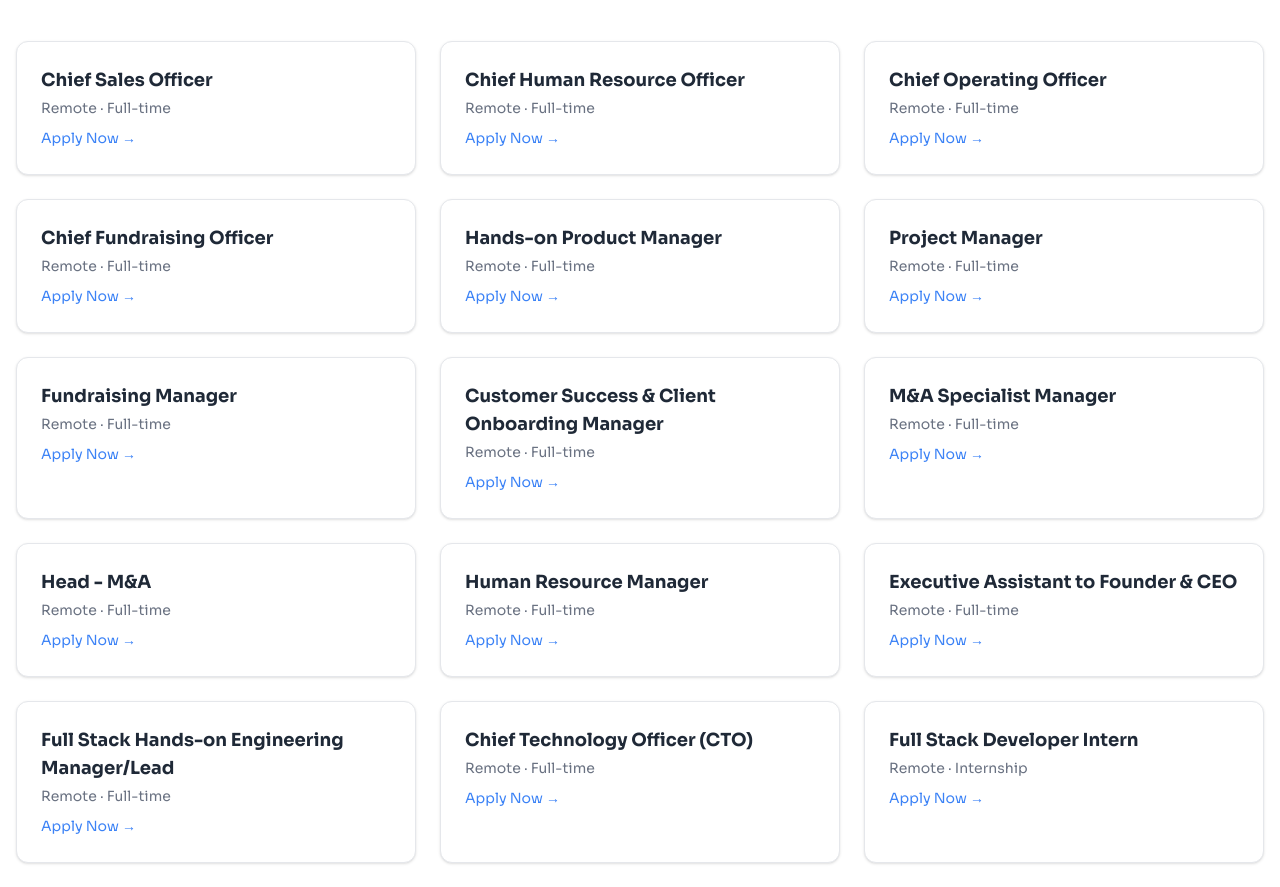
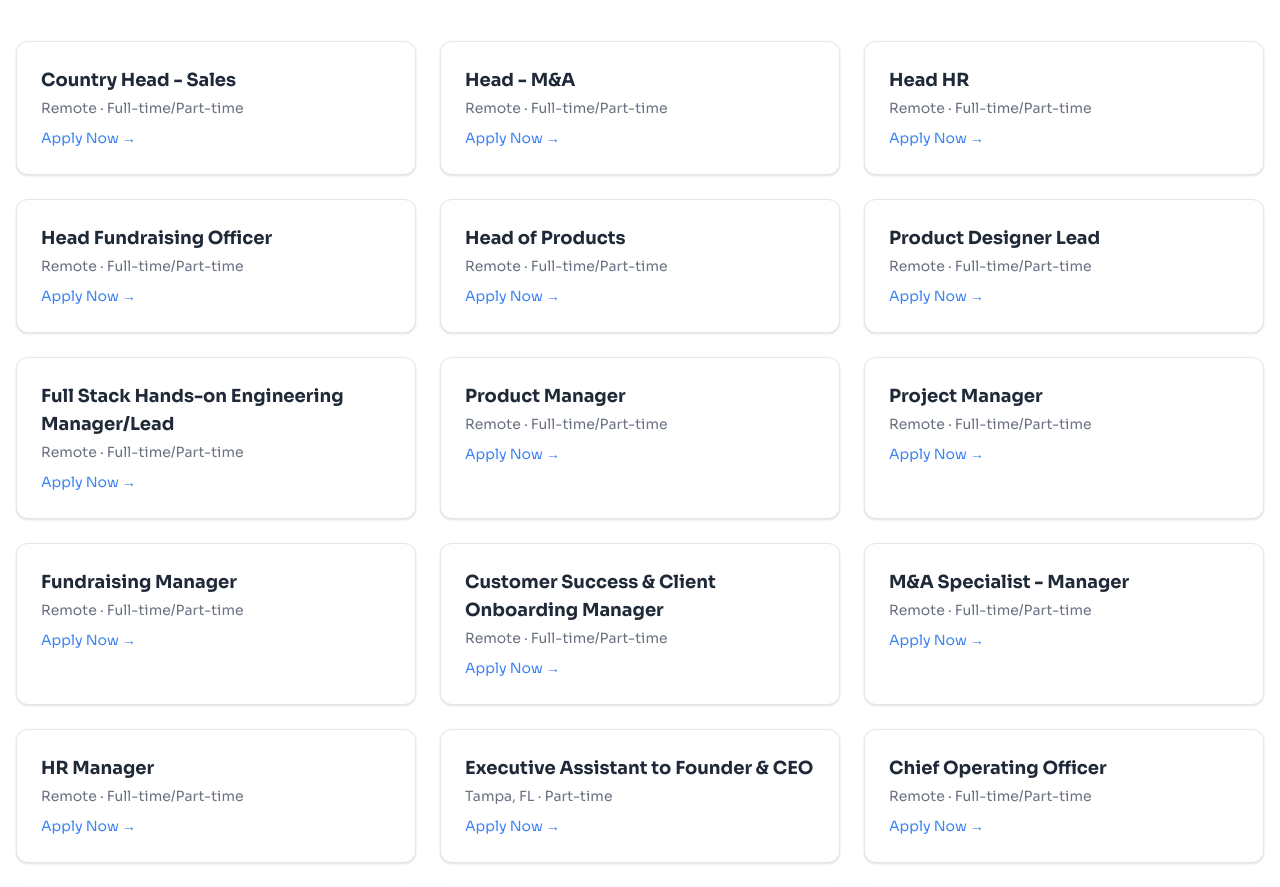
Before and after one commit to trubotai/trubot_ai_web, a Next.js app: page /careers in a window 1280 px wide. Shown: the part 228-1115 px from the top of the page. Built offline with nearby package versions, Linux system fonts and the light colour scheme.

Commit message:
update careers page

```diff
--- a/app/ui/libs/constants/careers.ts
+++ b/app/ui/libs/constants/careers.ts
@@ -1,101 +1,136 @@
 export const CareersList = [
   {
-    id: "cheif-sales-officer",
-    title: "Chief Sales Officer",
+    id: "country-head-sales",
+    title: "Country Head - Sales",
     location: "Remote",
-    type: "Full-time",
-    href: "https://docs.google.com/document/d/1FI8mhk7kJIHhVWa0xx_7KQzNQKlLiI_s/edit?tab=t.0",
+    type: "Full-time/Part-time",
+    href: "https://lnkd.in/dbUEtUM3",
   },
   {
-    id: "chief-human-resource-officer",
-    title: "Chief Human Resource Officer",
+    id: "head-m-a",
+    title: "Head - M&A",
     location: "Remote",
-    type: "Full-time",
+    type: "Full-time/Part-time",
+    href: "https://lnkd.in/dn9t_K7A",
+  },
+  {
+    id: "head-hr",
+    title: "Head HR",
+    location: "Remote",
+    type: "Full-time/Part-time",
     href: "https://lnkd.in/dZHafn-R",
   },
   {
-    id: "chief-operating-officer",
-    title: "Chief Operating Officer",
+    id: "head-fundraising-officer",
+    title: "Head Fundraising Officer",
     location: "Remote",
-    type: "Full-time",
-    href: "https://lnkd.in/dcaw_zdp",
-  },
-  {
-    id: "chief-fundraising-officer",
-    title: "Chief Fundraising Officer",
-    location: "Remote",
-    type: "Full-time",
+    type: "Full-time/Part-time",
     href: "https://lnkd.in/ddwgnsqY",
   },
   {
-    id: "hands-on-product-manager",
-    title: "Hands-on Product Manager",
+    id: "head-of-products",
+    title: "Head of Products",
     location: "Remote",
-    type: "Full-time",
-    href: "https://docs.google.com/document/d/1SgepPzwa0xW8OcT208YXooEtuhEq2pvm/edit?tab=t.0",
+    type: "Full-time/Part-time",
+    href: " https://lnkd.in/drSGxjma",
   },
   {
-    id: "project-manager",
+    id: "product-designer-lead",
+    title: "Product Designer Lead",
+    location: "Remote",
+    type: "Full-time/Part-time",
+    href: "https://lnkd.in/dv8QHPCD",
+  },
+  {
+    id: "full-stack-hands-on-engineering-manager-lead",
+    title: "Full Stack Hands-on Engineering Manager/Lead",
+    location: "Remote",
+    type: "Full-time/Part-time",
+    href: " https://lnkd.in/dVhrhUrq",
+  },
+  {
+    id: "product-manager",
+    title: "Product Manager",
+    location: "Remote",
+    type: "Full-time/Part-time",
+    href: "https://lnkd.in/dNtJTWGr",
+  },
+  {
+    id: "project-manager-1",
     title: "Project Manager",
     location: "Remote",
-    type: "Full-time",
+    type: "Full-time/Part-time",
     href: "https://lnkd.in/dAaJPx6A",
   },
   {
     id: "fundraising-manager",
     title: "Fundraising Manager",
     location: "Remote",
-    type: "Full-time",
+    type: "Full-time/Part-time",
     href: "https://lnkd.in/dXW2zDed",
   },
   {
     id: "customer-success-and-client-onboarding-manager",
     title: "Customer Success & Client Onboarding Manager",
     location: "Remote",
-    type: "Full-time",
+    type: "Full-time/Part-time",
     href: "https://lnkd.in/dPzaaZmm",
   },
   {
     id: "m-a-specialist-manager",
-    title: "M&A Specialist Manager",
+    title: "M&A Specialist - Manager",
     location: "Remote",
-    type: "Full-time",
+    type: "Full-time/Part-time",
     href: "https://lnkd.in/dWTkFPPw",
   },
   {
-    id: "head-m-a",
-    title: "Head - M&A",
+    id: "hr-manager",
+    title: "HR Manager",
     location: "Remote",
-    type: "Full-time",
-    href: "https://lnkd.in/dn9t_K7A",
-  },
-  {
-    id: "human-resource-manager",
-    title: "Human Resource Manager",
-    location: "Remote",
-    type: "Full-time",
+    type: "Full-time/Part-time",
     href: "https://lnkd.in/dMGiKUjq",
   },
   {
     id: "executive-assistant-to-founder-and-ceo",
     title: "Executive Assistant to Founder & CEO",
-    location: "Remote",
-    type: "Full-time",
+    location: "Tampa, FL",
+    type: "Part-time",
     href: "https://lnkd.in/dYVs6Uwa",
   },
   {
-    id: "full-stack-hands-on-engineering-manager-lead",
-    title: "Full Stack Hands-on Engineering Manager/Lead",
+    id: "chief-operating-officer",
+    title: "Chief Operating Officer",
     location: "Remote",
-    type: "Full-time",
-    href: "https://lnkd.in/dVhrhUrq",
+    type: "Full-time/Part-time",
+    href: "https://lnkd.in/dcaw_zdp",
   },
   {
     id: "chief-technology-officer",
     title: "Chief Technology Officer (CTO)",
     location: "Remote",
-    type: "Full-time",
+    type: "Full-time/Part-time",
     href: "https://lnkd.in/dmshACNY",
+  },
+  {
+    id: "sales-intern",
+    title: "Sales Intern",
+    location: "Remote",
+    type: "Internship",
+    href: "https://lnkd.in/dXBHFjyA",
+  },
+  {
+    id: "hr-intern",
+    title: "HR Intern",
+    location: "Remote",
+    type: "Internship",
+    href: "https://lnkd.in/dsWXVteF",
+  },
+  {
+    id: "product-intern",
+    title: "Product Intern",
+    location: "Remote",
+    type: "Internship",
+    href: "https://lnkd.in/dQE7QMDM",
   },
   {
     id: "full-stack-developer-intern",
```
